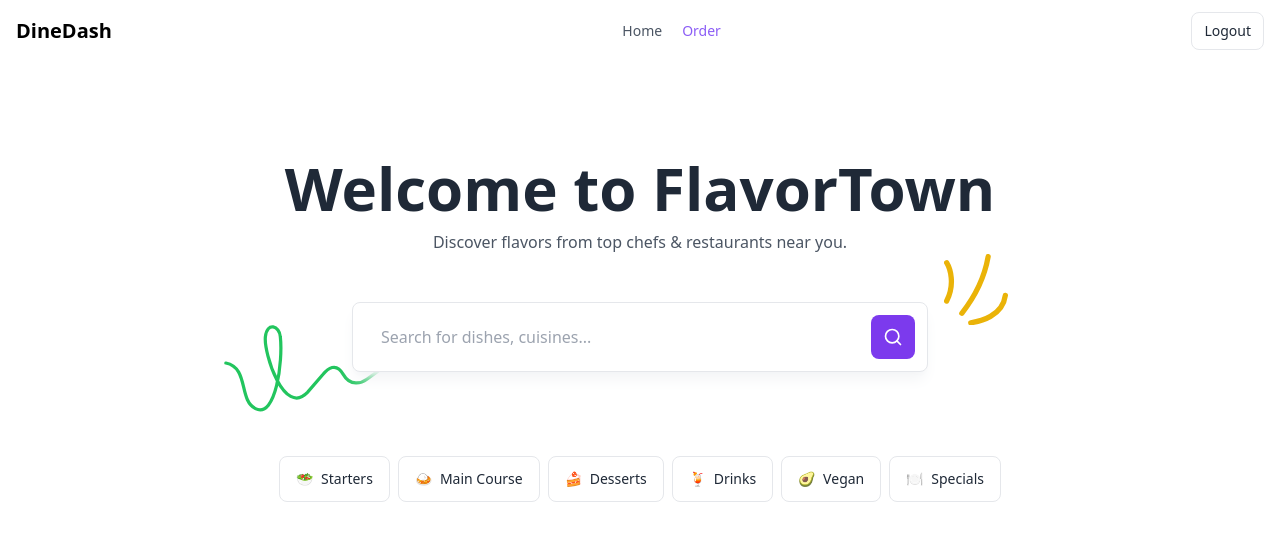
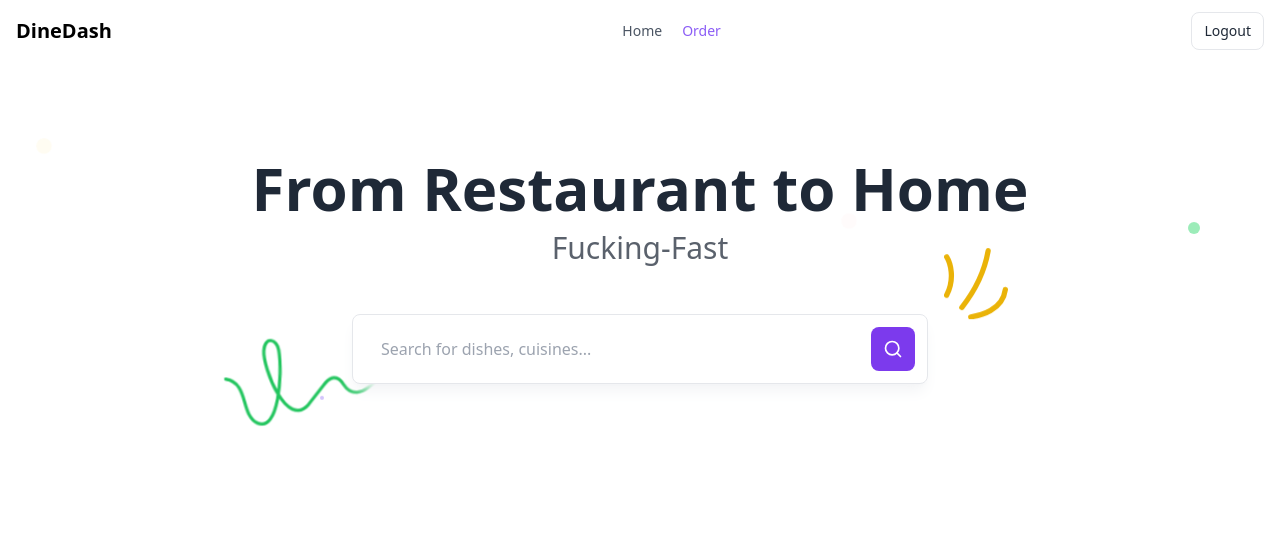
Before and after one commit to Pranavv2006/restaurant-app, a React (Vite) app in the folder client/: page /order in a window 1280 px wide. Shown: the top 540 px of the page. Built offline with nearby package versions, Linux system fonts and the light colour scheme.

Commit message:
full working searchbar for restaurants and cuisines

```diff
--- a/client/src/components/customer/OrderHero.tsx
+++ b/client/src/components/customer/OrderHero.tsx
@@ -1,22 +1,89 @@
-import React from "react";
+import React, { useState, useEffect } from "react";
+import { searchRestaurants } from "../../services/CustomerService";
+import SearchBoard from "./SearchBoard";
 
 const OrderHero: React.FC = () => {
+  const [isVisible, setIsVisible] = useState(false);
+  const [searchFocused, setSearchFocused] = useState(false);
+  const [results, setResults] = useState<any[]>([]);
+  const [query, setQuery] = useState("");
+  const [searching, setSearching] = useState(false);
+
+  const handleSearch = async () => {
+    if (!query.trim()) return;
+    setSearching(true);
+    const res = await searchRestaurants({ query });
+    setSearching(false);
+    console.log("Search API response:", res); // <-- Add this line
+    if (res.success) {
+      setResults(res.data ?? []);
+    } else {
+      setResults([]);
+      console.log(res.message);
+    }
+  };
+
+  useEffect(() => {
+    setIsVisible(true);
+  }, []);
+
+  // Optional: allow Enter key to trigger search
+  const handleKeyDown = (e: React.KeyboardEvent<HTMLInputElement>) => {
+    if (e.key === "Enter") handleSearch();
+  };
+
+  const getImageUrl = (imageUrl?: string) => {
+    if (!imageUrl) return "/Images/restaurant-placeholder.png";
+    if (imageUrl.startsWith("http")) return imageUrl;
+    // Prepend your backend URL for local images
+    return `http://localhost:3000/${
+      imageUrl.startsWith("/") ? imageUrl.slice(1) : imageUrl
+    }`;
+  };
+
   return (
     <div className="relative overflow-hidden">
       <div className="max-w-[85rem] mx-auto px-4 sm:px-6 lg:px-8 py-10 sm:py-24">
         <div className="text-center">
-          <h1 className="text-4xl sm:text-6xl font-bold text-gray-800 dark:text-neutral-200">
-            Welcome to FlavorTown
+          {/* Animated main heading */}
+          <h1
+            className={`text-4xl sm:text-6xl font-bold text-gray-800 dark:text-neutral-200 transition-all duration-1000 ease-out ${
+              isVisible
+                ? "opacity-100 translate-y-0"
+                : "opacity-0 translate-y-8"
+            }`}
+          >
+            From Restaurant to Home
           </h1>
 
-          <p className="mt-3 text-gray-600 dark:text-neutral-400">
-            Discover flavors from top chefs & restaurants near you.
-          </p>
+          {/* Animated subheading with bounce */}
+          <h2
+            className={`text-3xl mt-3 text-gray-800 dark:text-neutral-200 transition-all duration-1000 delay-300 ease-out ${
+              isVisible
+                ? "opacity-100 translate-y-0 animate-pulse"
+                : "opacity-0 translate-y-8"
+            }`}
+          >
+            Fucking-Fast
+          </h2>
 
-          <div className="mt-7 sm:mt-12 mx-auto max-w-xl relative">
-            {/* Search Form */}
-            <form>
-              <div className="relative z-10 flex gap-x-3 p-3 bg-white border border-gray-200 rounded-lg shadow-lg shadow-gray-100 dark:bg-neutral-900 dark:border-neutral-700 dark:shadow-gray-900/20">
+          {/* Animated search form */}
+          <div
+            className={`mt-7 sm:mt-12 mx-auto max-w-xl relative transition-all duration-1000 delay-500 ease-out ${
+              isVisible
+                ? "opacity-100 translate-y-0"
+                : "opacity-0 translate-y-8"
+            }`}
+          >
+            {/* Search Form with hover and focus animations */}
+            <div>
+              <div
+                className={`relative z-10 flex gap-x-3 p-3 bg-white border border-gray-200 rounded-lg shadow-lg shadow-gray-100 dark:bg-neutral-900 dark:border-neutral-700 dark:shadow-gray-900/20 transition-all duration-300 ${
+                  searchFocused
+                    ? "scale-105 shadow-xl shadow-violet-100 border-violet-300"
+                    : "hover:scale-102 hover:shadow-xl"
+                }`}
+              >
                 <div className="w-full">
                   <label
                     htmlFor="restaurant-search"
@@ -28,17 +95,23 @@ const OrderHero: React.FC = () => {
                     type="text"
                     name="restaurant-search"
                     id="restaurant-search"
-                    className="py-2.5 px-4 block w-full border-transparent rounded-lg focus:border-red-500 focus:ring-red-500 dark:bg-neutral-900 dark:border-transparent dark:text-neutral-400 dark:placeholder-neutral-500 dark:focus:ring-neutral-600"
+                    className="py-2.5 px-4 block w-full border-transparent rounded-lg focus:border-red-500 focus:ring-red-500 dark:bg-neutral-900 dark:border-transparent dark:text-neutral-400 dark:placeholder-neutral-500 dark:focus:ring-neutral-600 transition-all duration-300"
                     placeholder="Search for dishes, cuisines..."
+                    onFocus={() => setSearchFocused(true)}
+                    onBlur={() => setSearchFocused(false)}
+                    value={query}
+                    onChange={(e) => setQuery(e.target.value)}
+                    onKeyDown={handleKeyDown}
                   />
                 </div>
                 <div>
                   <button
-                    type="submit"
-                    className="size-11 inline-flex justify-center items-center gap-x-2 text-sm font-medium rounded-lg border border-transparent bg-violet-600 text-white hover:bg-violet-700 focus:outline-hidden focus:bg-violet-700 disabled:opacity-50 disabled:pointer-events-none"
+                    type="button"
+                    onClick={handleSearch}
+                    className="size-11 inline-flex justify-center items-center gap-x-2 text-sm font-medium rounded-lg border border-transparent bg-violet-600 text-white hover:bg-violet-700 focus:outline-hidden focus:bg-violet-700 disabled:opacity-50 disabled:pointer-events-none transition-all duration-300 hover:scale-110 active:scale-95"
                   >
                     <svg
-                      className="shrink-0 size-5"
+                      className="shrink-0 size-5 transition-transform duration-300 hover:rotate-12"
                       xmlns="http://www.w3.org/2000/svg"
                       width="24"
                       height="24"
@@ -55,13 +128,17 @@ const OrderHero: React.FC = () => {
                   </button>
                 </div>
               </div>
-            </form>
-            {/* End Search Form */}
+            </div>
+            {/* End Search Section */}
 
-            {/* Decorative SVGs */}
-            <div className="hidden md:block absolute top-0 end-0 -translate-y-12 translate-x-20">
+            {/* Animated Decorative SVGs */}
+            <div
+              className={`hidden md:block absolute top-0 end-0 -translate-y-12 translate-x-20 transition-all duration-1000 delay-700 ${
+                isVisible ? "opacity-100 rotate-0" : "opacity-0 rotate-12"
+              }`}
+            >
               <svg
-                className="w-16 h-auto text-yellow-500"
+                className="w-16 h-auto text-yellow-500 animate-bounce"
                 width="121"
                 height="135"
                 viewBox="0 0 121 135"
@@ -89,9 +166,13 @@ const OrderHero: React.FC = () => {
               </svg>
             </div>
 
-            <div className="hidden md:block absolute bottom-0 start-0 translate-y-10 -translate-x-32">
+            <div
+              className={`hidden md:block absolute bottom-0 start-0 translate-y-10 -translate-x-32 transition-all duration-1000 delay-900 ${
+                isVisible ? "opacity-100 -rotate-3" : "opacity-0 rotate-6"
+              }`}
+            >
               <svg
-                className="w-40 h-auto text-green-500"
+                className="w-40 h-auto text-green-500 hover:scale-110 transition-transform duration-500"
                 width="347"
                 height="188"
                 viewBox="0 0 347 188"
@@ -103,32 +184,31 @@ const OrderHero: React.FC = () => {
                   stroke="currentColor"
                   strokeWidth="7"
                   strokeLinecap="round"
+                  className="animate-pulse"
                 />
               </svg>
             </div>
           </div>
 
-          {/* Categories */}
-          <div className="mt-10 sm:mt-20">
-            {[
-              { label: "Starters", icon: "🥗" },
-              { label: "Main Course", icon: "🍛" },
-              { label: "Desserts", icon: "🍰" },
-              { label: "Drinks", icon: "🍹" },
-              { label: "Vegan", icon: "🥑" },
-              { label: "Specials", icon: "🍽️" },
-            ].map((cat) => (
-              <a
-                key={cat.label}
-                className="m-1 py-3 px-4 inline-flex items-center gap-x-2 text-sm font-medium rounded-lg border border-gray-200 bg-white text-gray-800 shadow-2xs hover:bg-gray-50 focus:outline-hidden focus:bg-gray-50 disabled:opacity-50 disabled:pointer-events-none dark:bg-neutral-800 dark:border-neutral-700 dark:text-white dark:hover:bg-neutral-700 dark:focus:bg-neutral-700"
-                href="#"
-              >
-                <span>{cat.icon}</span>
-                {cat.label}
-              </a>
-            ))}
-          </div>
+          {/* Use SearchBoard here */}
+          <SearchBoard
+            results={results}
+            getImageUrl={getImageUrl}
+            searching={searching}
+            query={query}
+          />
         </div>
+      </div>
+
+      {/* Floating background elements */}
+      <div className="absolute inset-0 overflow-hidden pointer-events-none">
+        <div className="absolute top-20 left-10 w-2 h-2 bg-yellow-400 rounded-full animate-ping opacity-75"></div>
+        <div className="absolute top-40 right-20 w-3 h-3 bg-green-400 rounded-full animate-pulse opacity-60"></div>
+        <div className="absolute bottom-32 left-1/4 w-1 h-1 bg-violet-400 rounded-full animate-bounce opacity-50"></div>
+        <div
+          className="absolute top-1/3 right-1/3 w-2 h-2 bg-red-400 rounded-full animate-ping opacity-40"
+          style={{ animationDelay: "1s" }}
+        ></div>
       </div>
     </div>
   );
--- /dev/null
+++ b/client/src/components/customer/SearchBoard.tsx
@@ -0,0 +1,56 @@
+import React from "react";
+import RestaurantCard from "./RestaurantCard";
+
+interface SearchBoardProps {
+  results: any[];
+  getImageUrl: (url?: string) => string;
+  searching: boolean;
+  query: string;
+}
+
+const SearchBoard: React.FC<SearchBoardProps> = ({
+  results,
+  getImageUrl,
+  searching,
+  query,
+}) => {
+  return (
+    <div
+      className={`mt-12 transition-all duration-700 ease-out transform ${
+        results.length > 0 || searching || query
+          ? "opacity-100 translate-y-0"
+          : "opacity-0 translate-y-10"
+      }`}
+    >
+      {searching && (
+        <div className="text-center text-gray-500 dark:text-gray-400">
+          Searching...
+        </div>
+      )}
+
+      {!searching && results.length > 0 && (
+        <div className="grid grid-cols-1 sm:grid-cols-2 md:grid-cols-3 gap-8 animate-fadeInUp">
+          {results.map((restaurant, idx) => (
+            <RestaurantCard
+              key={restaurant.id}
+              id={restaurant.id}
+              name={restaurant.name}
+              location={restaurant.location}
+              cuisine={restaurant.cuisine}
+              imageUrl={getImageUrl(restaurant.imageUrl)}
+              index={idx}
+            />
+          ))}
+        </div>
+      )}
+
+      {!searching && results.length === 0 && query && (
+        <div className="text-center text-gray-500 dark:text-gray-400 mt-8">
+          No restaurants found.
+        </div>
+      )}
+    </div>
+  );
+};
+
+export default SearchBoard;
--- /dev/null
+++ b/client/src/services/CustomerService.ts
@@ -0,0 +1,46 @@
+import axiosInstance from "../api/axiosConfig";
+
+export interface SearchRestaurantData {
+  query: string;
+}
+
+export interface SearchRestaurantResponse {
+  success: boolean;
+  data?: any[];
+  message?: string;
+  error?: string;
+}
+
+export const searchRestaurants = async (
+  payload: SearchRestaurantData
+): Promise<SearchRestaurantResponse> => {
+  try {
+    const token = localStorage.getItem("authToken");
+
+    if (!token) {
+      return {
+        success: false,
+        error: "No authentication token found. Please login again.",
+      };
+    }
+
+    const response = await axiosInstance.get<SearchRestaurantResponse>(
+      "/Customer/search-restaurants",
+      {
+        headers: {
+          Authorization: `Bearer ${token}`,
+        },
+        params: { q: payload.query },
+      }
+    );
+
+    return response.data;
+  } catch (error: any) {
+    console.error("Error calling searchRestaurants API:", error);
+    return {
+      success: false,
+      data: [],
+      message: error.response?.data?.message || "Something went wrong",
+    };
+  }
+};
```
Also changed, not shown: client/src/components/customer/RestaurantCard.tsx (added, +48 -0 lines), client/tailwind.config.js (+11 -1 lines), client/public/Images/restaurant-placeholder.png (added).
